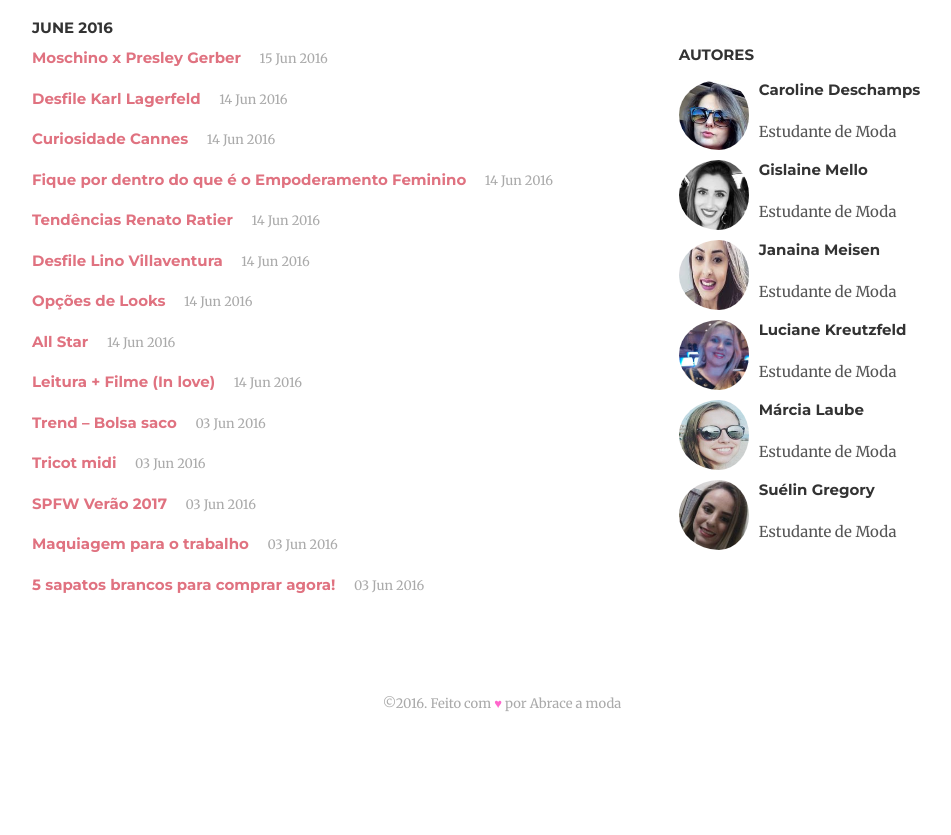
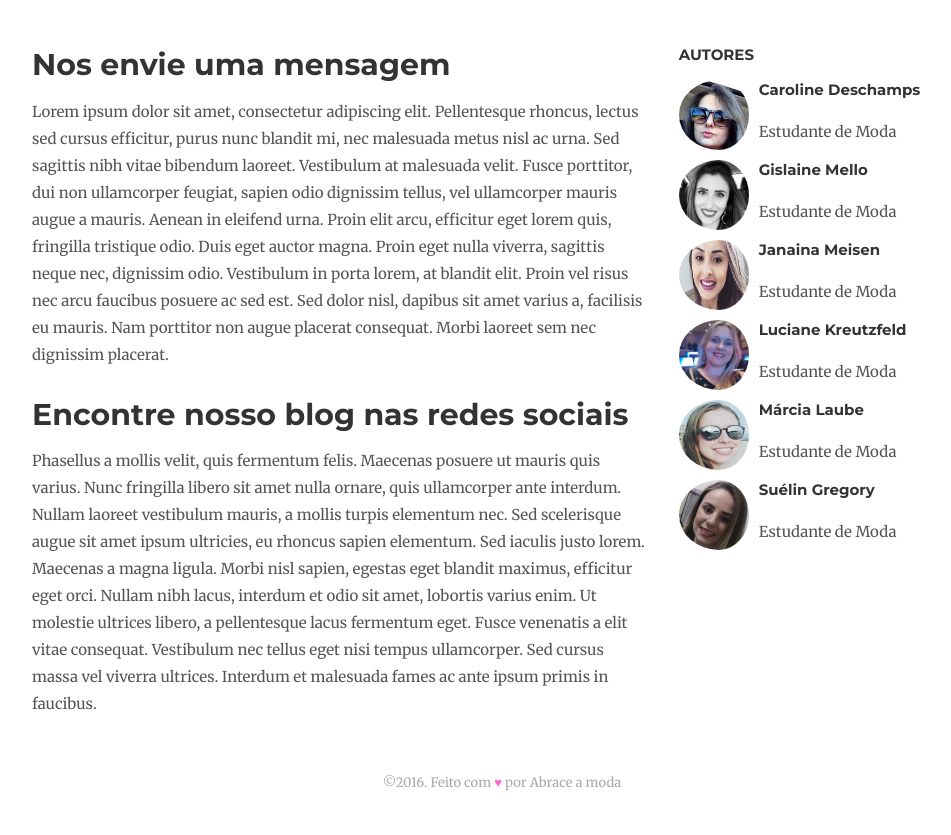
Before and after one commit to alessandrostein/blog-fashion-hug, a Jekyll site: the page built from contact.html, in a window 1280 px wide. Shown: the part 257-1092 px from the top of the page, without its empty margins (138-1089 px from the left). Built offline with Jekyll 4.4.1, drawn with Linux system fonts in a browser that asks for light colours; nearby versions of some CDN libraries; comment, search, counter and statistics services are not loaded; before the commit the page ends 1013 px from its top, so only the background shows below that.

Commit message:
Fix ideia pages

```diff
--- a/contact.html
+++ b/contact.html
@@ -2,18 +2,15 @@
 title: Contato
 permalink: "contact/index.html"
 ---
-<div class="page-archive">
-{% for post in site.posts %}
-  {% assign post_month_year = post.date | date: "%B %Y" %}
-  {% assign newer_post_month_year = post.next.date | date: "%B %Y" %}
-  {% if post_month_year != newer_post_month_year %}
-    <h3 class="section-header-archive">
-      {{ post_month_year }}
-    </h3>
-  {% endif %}
-  <p>
-    <a href="{{ post.url | prepend:site.baseurl}}" class="post-title-archive">{{ post.title }}</a>
-    <small class="text-muted">{{ post.date | date_to_string }}</small>
-  </p>
-{% endfor %}
-</div>
+
+<h1>Nos envie uma mensagem</h1>
+
+<p>
+Lorem ipsum dolor sit amet, consectetur adipiscing elit. Pellentesque rhoncus, lectus sed cursus efficitur, purus nunc blandit mi, nec malesuada metus nisl ac urna. Sed sagittis nibh vitae bibendum laoreet. Vestibulum at malesuada velit. Fusce porttitor, dui non ullamcorper feugiat, sapien odio dignissim tellus, vel ullamcorper mauris augue a mauris. Aenean in eleifend urna. Proin elit arcu, efficitur eget lorem quis, fringilla tristique odio. Duis eget auctor magna. Proin eget nulla viverra, sagittis neque nec, dignissim odio. Vestibulum in porta lorem, at blandit elit. Proin vel risus nec arcu faucibus posuere ac sed est. Sed dolor nisl, dapibus sit amet varius a, facilisis eu mauris. Nam porttitor non augue placerat consequat. Morbi laoreet sem nec dignissim placerat.
+</p>
+
+<h1>Encontre nosso blog nas redes sociais</h1>
+
+<p>
+Phasellus a mollis velit, quis fermentum felis. Maecenas posuere ut mauris quis varius. Nunc fringilla libero sit amet nulla ornare, quis ullamcorper ante interdum. Nullam laoreet vestibulum mauris, a mollis turpis elementum nec. Sed scelerisque augue sit amet ipsum ultricies, eu rhoncus sapien elementum. Sed iaculis justo lorem. Maecenas a magna ligula. Morbi nisl sapien, egestas eget blandit maximus, efficitur eget orci. Nullam nibh lacus, interdum et odio sit amet, lobortis varius enim. Ut molestie ultrices libero, a pellentesque lacus fermentum eget. Fusce venenatis a elit vitae consequat. Vestibulum nec tellus eget nisi tempus ullamcorper. Sed cursus massa vel viverra ultrices. Interdum et malesuada fames ac ante ipsum primis in faucibus.
+</p>
```
Also changed, not shown: about.html (+15 -1 lines).
